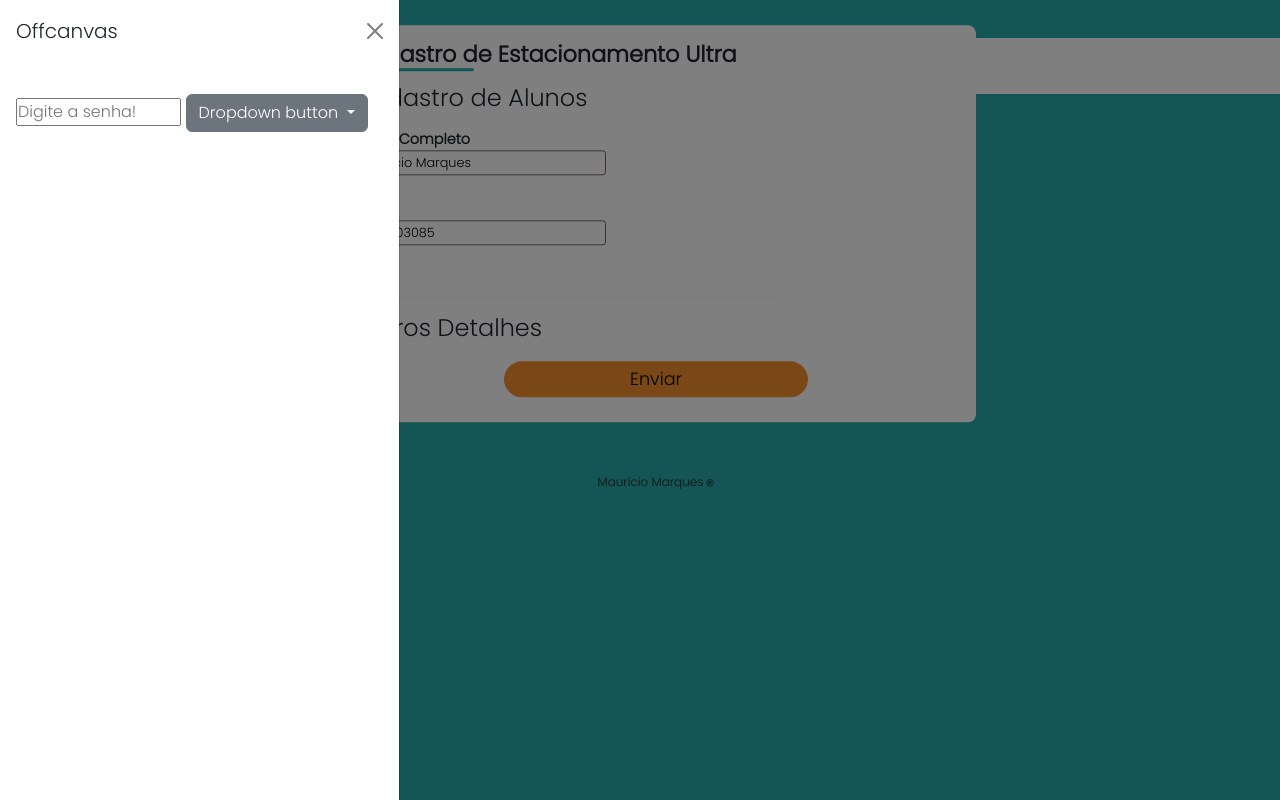
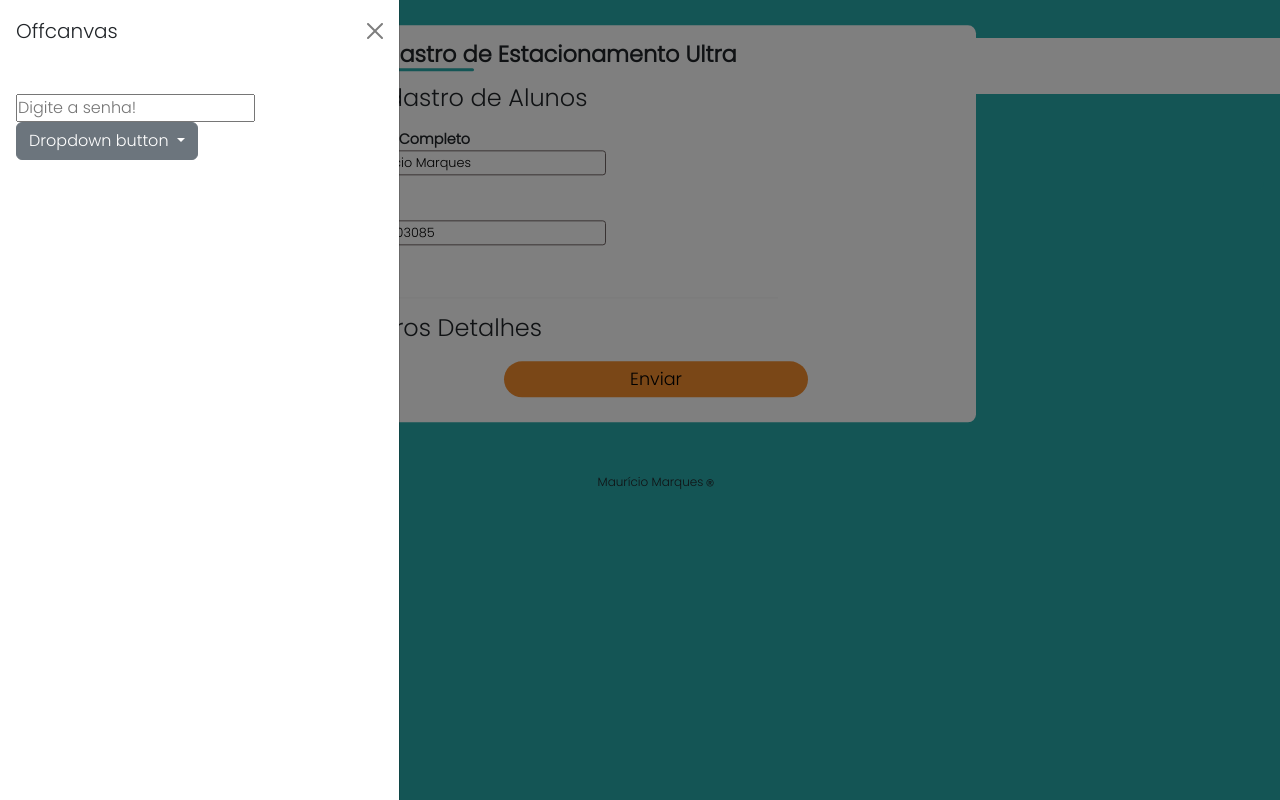
Before and after one commit to mauricio173/Estacionamento-Ultra, a plain HTML site: page Versionamento/index.html in a window 1280 px wide. Drawn offline with nearby package versions, Linux system fonts and the light colour scheme; a script that the page names is missing.

Commit message:
update Versionamento/index.html

```diff
--- a/Versionamento/index.html
+++ b/Versionamento/index.html
@@ -41,7 +41,7 @@
       Some text as placeholder. In real life you can have the elements you have chosen. Like, text, images, lists, etc.
     </div>-->
     <div class="dropdown mt-3">
-      <input type="password" name="inputSec" id="inputSec" style="width: 45%;" placeholder="Digite a senha!" />
+      <input type="password" name="inputSec" id="inputSec" style="width: 65%;" placeholder="Digite a senha!" />
       <button class="btn btn-secondary dropdown-toggle" type="button" data-bs-toggle="dropdown">
         Dropdown button
       </button>
```
